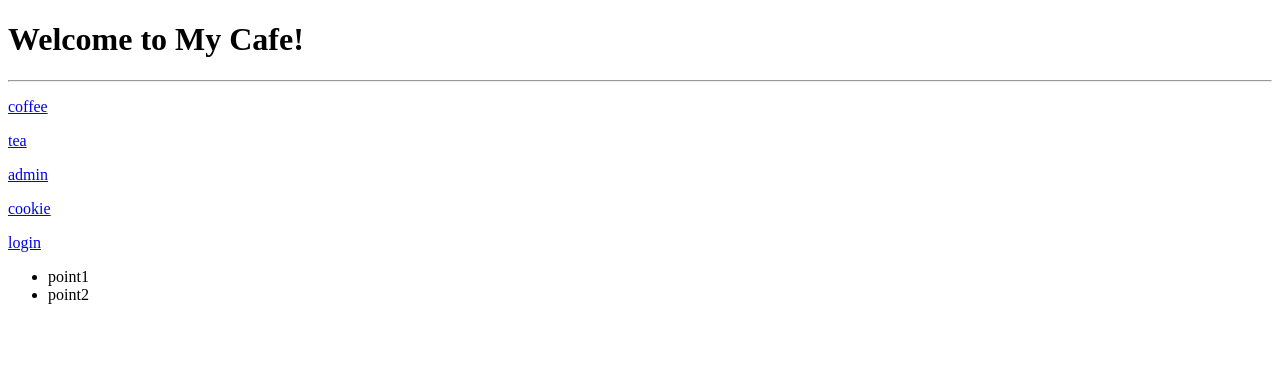
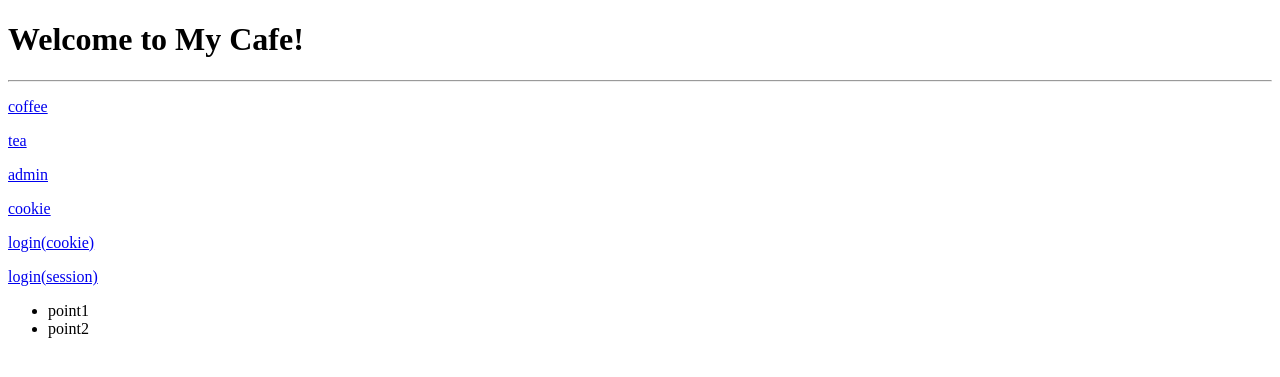
Before and after one commit to SuYenTing/django_learning, a Django app: page / in a window 1280 px wide. Shown: the top 377 px of the page. Run offline with Django 4.2, Linux system fonts and the light colour scheme.

Commit message:
add login with session

```diff
--- a/cafe/templates/index.html
+++ b/cafe/templates/index.html
@@ -14,7 +14,8 @@
     <p><a href="/tea/">tea</a></p>
     <p><a href="/admin/">admin</a></p>
     <p><a href="/mycookie01/">cookie</a></p>
-    <p><a href="/mycookie02/">login</a></p>
+    <p><a href="/mycookie02/">login(cookie)</a></p>
+    <p><a href="/mysession01/">login(session)</a></p>
 
     <ul>
         <li>point1</li>
--- a/cafe/views.py
+++ b/cafe/views.py
@@ -219,3 +219,38 @@ def mycookie04(request):
     myRedirect.delete_cookie('password')
 
     return myRedirect
+
+
+def mysession01(request):
+    if request.method == 'GET':
+        return render(request, 'session/mysession01.html')
+
+    username = request.POST.get('username')
+    password = request.POST.get('password')
+    userobj = UserInfo.objects.filter(
+        username=username, password=password).first()
+    print(userobj)
+
+    if not userobj:
+        return redirect('/mysession01/')
+    else:
+        request.session['is_login'] = True
+        request.session['username'] = username
+        request.session['password'] = password
+        return redirect('/mysession02/')
+
+def mysession02(request):
+    status = request.session.get('is_login')
+
+    if not status:
+        return redirect('/mysession01/')
+
+    username = request.session.get('username')
+    password = request.session.get('password')
+
+    return render(request, 'session/mysession02.html', locals())
+
+
+def mysession03(request):
+    request.session.flush()
+    return render(request, 'session/mysession03.html')
--- a/mywebsite/urls.py
+++ b/mywebsite/urls.py
@@ -15,7 +15,7 @@ Including another URLconf
 """
 from django.contrib import admin
 from django.urls import path, include
-from cafe.views import index, coffee, slogan, index2, coffe1, coffe2, coffe3, coffe4, coffe5, coffe6, coffe7, coffe8, coffe9, coffe10, coffe11, mycookie01, mycookie02, mycookie03, mycookie04
+from cafe.views import index, coffee, slogan, index2, coffe1, coffe2, coffe3, coffe4, coffe5, coffe6, coffe7, coffe8, coffe9, coffe10, coffe11, mycookie01, mycookie02, mycookie03, mycookie04, mysession01, mysession02, mysession03
 
 urlpatterns = [
     path('admin/', admin.site.urls),
@@ -43,4 +43,8 @@ urlpatterns += [
     path('mycookie02/', mycookie02),
     path('mycookie03/', mycookie03),
     path('mycookie04/', mycookie04),
+
+    path('mysession01/', mysession01),
+    path('mysession02/', mysession02),
+    path('mysession03/', mysession03),
 ]
```
Also changed, not shown: cafe/templates/session/mysession01.html (added, +14 -0 lines), cafe/templates/session/mysession02.html (added, +12 -0 lines), cafe/templates/session/mysession03.html (added, +10 -0 lines), db.sqlite3.
